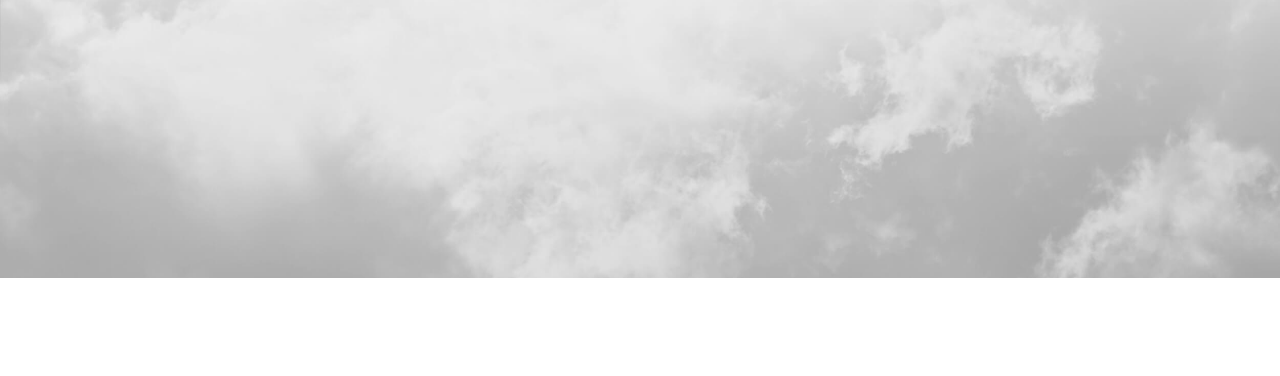
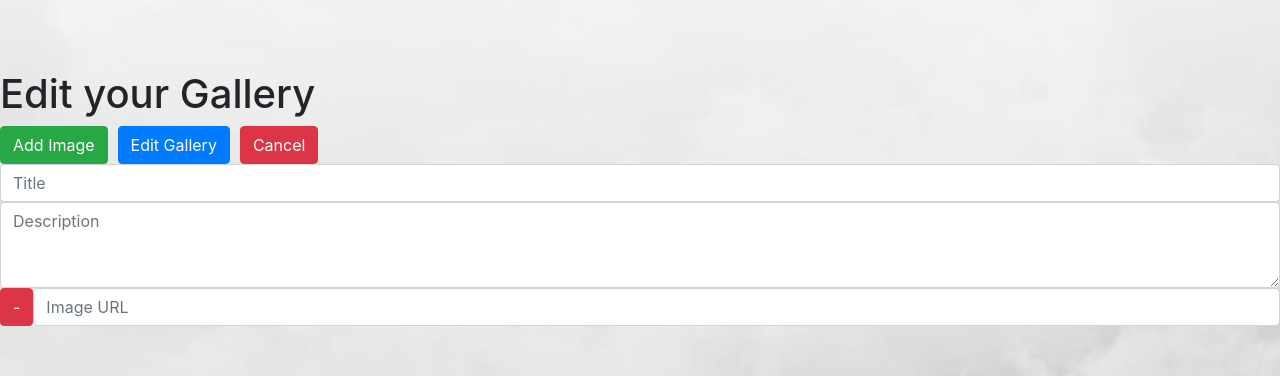
Before and after one commit to BokiGaja/Galleries-React, a React app: page /edit-gallery/1 in a window 1280 px wide. Before the commit this address led to /allGalleries. Shown: the part 522-898 px from the top of the page. Before the commit the page ends 800 px from the top, so only its background shows below. Built offline with nearby package versions, Linux system fonts and the light colour scheme; no server answers.

Commit message:
EditGalleries added

```diff
--- a/src/App.js
+++ b/src/App.js
@@ -1,4 +1,4 @@
-import React, { Component } from 'react';
+import React, {Component} from 'react';
 import classes from './App.css';
 import Navigation from './layouts/Navigation/Navigation'
 import {Switch, Route, Redirect} from "react-router"
@@ -17,9 +17,10 @@ class App extends Component {
         <Switch>
           <Route key="authors" path="/authors/:id" component={MyGalleries}/>
           <Route path="/galleries/:id" component={SingleGallery}/>
+          <Route key="editing" path="/edit-gallery/:id" component={NewGallery}/>
           <Route key="user" path="/myGalleries" component={MyGalleries}/>
           <Route path="/allGalleries" component={AllGalleries} exact/>
-          <Route path="/create" component={NewGallery}/>
+          <Route key="creating" path="/create" component={NewGallery}/>
           <Route path="/login" component={Login}/>
           <Route path="/register" component={Register}/>
           <Redirect from="*" to="/allGalleries"/>
--- a/src/components/GalleryCard/GalleryListCard/GalleryListCard.js
+++ b/src/components/GalleryCard/GalleryListCard/GalleryListCard.js
@@ -3,9 +3,13 @@ import {withRouter} from "react-router";
 
 const galleryListCard = props => {
   const seeAuthorsGalleries = () => {
-    console.log('here');
     props.history.push('authors/'+props.gallery.user_id)
   };
+
+  const seeGallery = () => {
+    props.history.push('/galleries/'+props.gallery.id)
+  };
+
   return (
     <div className="card card-image" style={{
       background: ' linear-gradient(rgba(0, 0, 0, 0.7),rgba(0, 0, 0, 0.7)), url(' + props.gallery.pictures[0].imageUrl + ')',
@@ -14,13 +18,11 @@ const galleryListCard = props => {
       borderRadius: '25px'
     }}>
       <div className="text-white text-center d-flex flex-column align-items-center rgba-black-strong py-5 px-5">
-        <h3 className="card-title text-center">{props.gallery.title}</h3>
+        <h3 className="card-title text-center" onClick={seeGallery} style={{cursor: 'pointer'}}>{props.gallery.title}</h3>
         <p style={{fontStyle: 'italic', cursor: 'pointer'}} onClick={seeAuthorsGalleries}>
           Created by: {props.gallery.user.first_name} {props.gallery.user.last_name}
           <br/>
           {props.gallery.created_at}
-          <br/>
-          <button className="btn btn-outline-secondary">See Gallery</button>
         </p>
       </div>
     </div>
--- a/src/services/GalleryService.js
+++ b/src/services/GalleryService.js
@@ -14,19 +14,11 @@ class GalleryService {
   }
 
   async createGallery(credentials) {
-    try {
-      await gallery.post('', credentials);
-    } catch (e) {
-      return e.response.data;
-    }
+    return gallery.post('', credentials)
   }
 
   async editGallery(id, credentials) {
-    try {
-      await gallery.patch('/' + id, credentials);
-    } catch (e) {
-      return e.response.data;
-    }
+    return gallery.patch('/' + id, credentials);
   }
 
   async deleteGallery(id) {
--- a/src/store/Gallery/galleryActions.js
+++ b/src/store/Gallery/galleryActions.js
@@ -13,7 +13,14 @@ export const setSingleGallery = gallery => {
     type: actionTypes.SET_SINGLE_GALLERY,
     gallery: gallery
   }
-}
+};
+
+export const addNewGallery = gallery => {
+  return {
+    type: actionTypes.ADD_NEW_GALLERY,
+    gallery: gallery
+  }
+};
 
 export const initGalleries = () => {
   return dispatch => {
--- a/src/store/Gallery/galleryActionsTypes.js
+++ b/src/store/Gallery/galleryActionsTypes.js
@@ -1,2 +1,3 @@
 export const SET_GALLERIES = 'SET_GALLERIES';
 export const SET_SINGLE_GALLERY = 'SET_SINGLE_GALLERY';
+export const ADD_NEW_GALLERY = 'ADD_NEW_GALLERY';
--- a/src/store/Gallery/galleryReducer.js
+++ b/src/store/Gallery/galleryReducer.js
@@ -11,13 +11,20 @@ const selectedReducer = (state = initialState, action) => {
     case actionTypes.SET_GALLERIES:
       return {
         ...state,
-        galleries: action.galleries
+        galleries: action.galleries,
+        originalGalleries: action.galleries
       };
     case actionTypes.SET_SINGLE_GALLERY:
       return {
         ...state,
         singleGallery: action.gallery
-      }
+      };
+    case actionTypes.ADD_NEW_GALLERY:
+      return {
+        ...state,
+        galleries: [...state.galleries, action.gallery],
+        originalGalleries: [...state.galleries, action.gallery]
+      };
     default:
       return state;
   }
--- a/src/store/Gallery/indexActions.js
+++ b/src/store/Gallery/indexActions.js
@@ -1 +1 @@
-export {initGalleries, fetchUserGalleries, fetchSingleGallery} from './galleryActions'
+export {initGalleries, fetchUserGalleries, fetchSingleGallery, addNewGallery} from './galleryActions'
--- a/src/views/AllGalleries/AllGalleries.js
+++ b/src/views/AllGalleries/AllGalleries.js
@@ -8,6 +8,7 @@ const allGalleries = props => {
     async function fetchGalleries() {
       await props.onFetchGalleries();
     }
+
     fetchGalleries();
   }, []);
 
--- a/src/views/NewGallery/NewGallery.css
+++ b/src/views/NewGallery/NewGallery.css
@@ -0,0 +1,21 @@
+.createPage {
+    margin: auto;
+    text-align: center;
+    background-color: whitesmoke;
+    height: 500px;
+    width: 410px;
+    padding: 20px;
+    border: 3px lightgrey solid;
+    border-radius: 20px;
+    overflow-y: auto;
+}
+
+.createTitle {
+    padding: 20px;
+    font-style: italic;
+    font-family: SansSerif;
+}
+
+.createInput {
+    margin: 10px auto;
+}
--- a/src/views/NewGallery/NewGallery.js
+++ b/src/views/NewGallery/NewGallery.js
@@ -1,9 +1,159 @@
-import React from 'react'
+import React, {useState, useEffect} from 'react'
+import classes from './NewGallery.css'
+import {withRouter} from "react-router"
+import {connect} from "react-redux"
+import * as actions from '../../store/Gallery/indexActions'
+import {galleryService} from "../../services/GalleryService";
 
-const newGallery = () => (
-  <div>
-    <h1>newGallery</h1>
-  </div>
-);
+const newGallery = props => {
+  const [galleryData, setGalleryData] = useState(
+    {
+      title: '',
+      description: '',
+      user_id: props.userId
+    }
+  );
 
-export default newGallery;
+  useEffect(() => {
+    async function fetchGallery(id) {
+      props.onFetchSingleGallery(id)
+    }
+
+    if (props.match.params.id) {
+      setEditing(true);
+      fetchGallery(props.match.params.id)
+    }
+  }, []);
+
+  useEffect(() => {
+    async function changeState() {
+      await setImages([...props.gallery.pictures.map(picture => picture.imageUrl)]);
+      const newGalleryData = {title: props.gallery.title, description: props.gallery.description};
+      await setGalleryData(newGalleryData);
+    }
+
+    if (props.gallery) {
+      changeState();
+    }
+  }, [props.gallery]);
+
+  const [images, setImages] = useState(['']);
+
+  const [inputError, setInputError] = useState({
+    errorMessage: ''
+  });
+
+  const [editing, setEditing] = useState(false);
+
+  const goBack = () => {
+    props.history.push('/myGalleries')
+  };
+
+  const setImage = (event, index) => {
+    const newImages = images.map((image, currIndex) => {
+      if (currIndex === index) {
+        return event.target.value
+      }
+      return image
+    });
+    setImages(newImages);
+  };
+
+  const moveInput = (index, direction) => {
+    let currArr = [...images];
+    if (direction === 'up') {
+      const currInput = currArr[index - 1];
+      currArr[index - 1] = currArr[index];
+      currArr[index] = currInput;
+    }
+    if (direction === 'down') {
+      const currInput = currArr[index + 1];
+      currArr[index + 1] = currArr[index];
+      currArr[index] = currInput;
+    }
+    setImages(currArr);
+  };
+
+  const removeImage = index => {
+    let newArr = images.splice(index, 1);
+    setImages(newArr);
+  };
+
+  const handleSubmit = async event => {
+    event.preventDefault();
+    const data = {...galleryData, images: images};
+    if (!editing) {
+      galleryService.createGallery(data)
+        .then(res => {
+          props.onCreateNewGallery(data);
+          props.history.push('/myGalleries')
+        })
+        .catch(error =>
+          setInputError({...inputError, errorMessage: error.response.data.error})
+        );
+    } else {
+      galleryService.editGallery(props.match.params.id, {...data, user_id: props.userId, gallery_id: props.gallery.id})
+        .then(props.history.push('/myGalleries'))
+        .catch(error => setInputError({...inputError, errorMessage: error.response.data.error}))
+    }
+  };
+
+  return (
+    <div style={{height: '100vh', marginTop: '150px'}}>
+      {inputError.errorMessage.length > 0 &&
+      <div className="alert alert-danger" style={{width: '300px', margin: '10px auto'}} role="alert">
+        {inputError.errorMessage}
+      </div>
+      }
+      <div className={classes.createPage}>
+        <h1 className={classes.createTitle}>{editing ? 'Edit your' : 'Create New'} Gallery</h1>
+        <form onSubmit={handleSubmit}>
+          <button className="btn btn-success" type="button"
+                  onClick={() => setImages([...images, ''])}>Add Image
+          </button>
+          <button className="btn btn-primary" type="submit" style={{margin: 'auto 10px'}}>
+            {editing ? 'Edit' : 'Create New'} Gallery
+          </button>
+          <button className="btn btn-danger" type="button" onClick={goBack}>Cancel</button>
+          <input type="text" className={['form-control', classes.createInput].join(' ')} placeholder="Title"
+                 onChange={event => setGalleryData({...galleryData, title: event.target.value})}/>
+          <textarea className="form-control D" placeholder="Description" rows="3"
+                    onChange={event => setGalleryData({...galleryData, description: event.target.value})}/>
+          {images.map((image, index) =>
+            <div key={index}>
+              <div style={{display: 'flex', flexDirection: 'row', alignItems: 'center'}}>
+                <button className="btn btn-danger" type="button"
+                        onClick={index => removeImage(index)}>-
+                </button>
+                <input type="text" placeholder="Image URL" className={['form-control', classes.createInput
+                ].join(' ')} onChange={event => setImage(event, index)} value={images[index]}/>
+                {index !== 0 &&
+                <button className="btn btn-success" type="button" onClick={() => moveInput(index, 'up')}>↑</button>
+                }
+                {index !== images.length - 1 &&
+                <button className="btn btn-danger" type="button" onClick={() => moveInput(index, 'down')}>↓</button>
+                }
+              </div>
+            </div>
+          )}
+        </form>
+      </div>
+    </div>
+  )
+};
+
+const mapStateToProps = state => {
+  return {
+    userId: state.auth.userId,
+    gallery: state.gallery.singleGallery
+  }
+};
+
+const mapDispatchToProps = dispatch => {
+  return {
+    onCreateNewGallery: data => dispatch(actions.addNewGallery(data)),
+    onFetchSingleGallery: id => dispatch(actions.fetchSingleGallery(id))
+  }
+};
+
+export default connect(mapStateToProps, mapDispatchToProps)(withRouter(newGallery));
--- a/src/views/SingleGallery/SingleGallery.js
+++ b/src/views/SingleGallery/SingleGallery.js
@@ -18,6 +18,10 @@ const singleGallery = props => {
     props.history.push('/authors/' + props.gallery.user.id)
   };
 
+  const editGallery = () => {
+    props.history.push('/edit-gallery/' + props.gallery.id);
+  };
+
   return (
     <div>
       {props.gallery &&
@@ -33,6 +37,8 @@ const singleGallery = props => {
                  style={{cursor: 'pointer'}}>Author: {props.gallery.user.first_name} {props.gallery.user.last_name}</p>
               <p className="card-text text-muted">{props.gallery.created_at}</p>
             </div>
+            {props.gallery.user_id == props.userId &&
+            <button className="btn btn-primary" onClick={editGallery}>Edit</button>}
           </div>
         </div>
       </div>
@@ -43,7 +49,8 @@ const singleGallery = props => {
 
 const mapStateToProps = state => {
   return {
-    gallery: state.gallery.singleGallery
+    gallery: state.gallery.singleGallery,
+    userId: state.auth.userId
   }
 };
 
```
